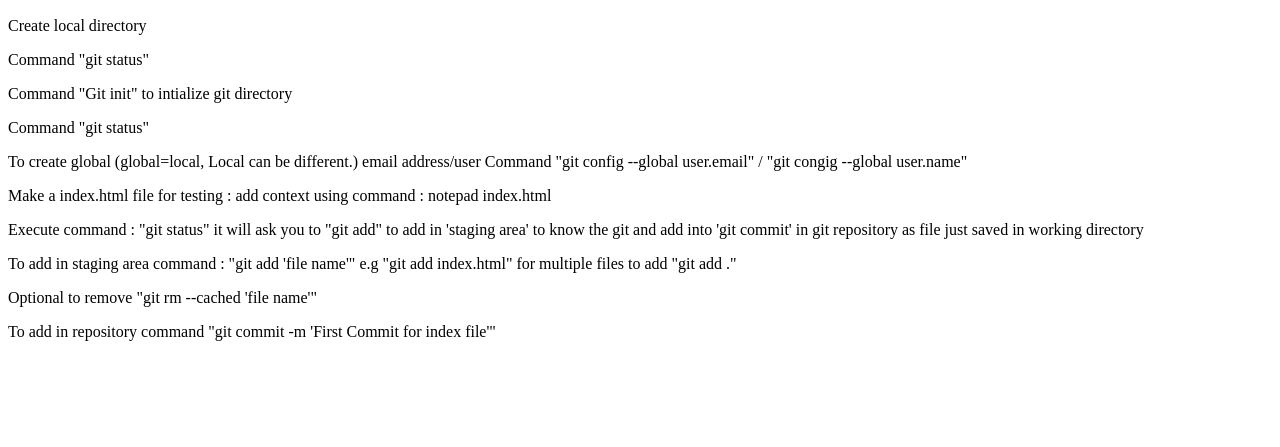
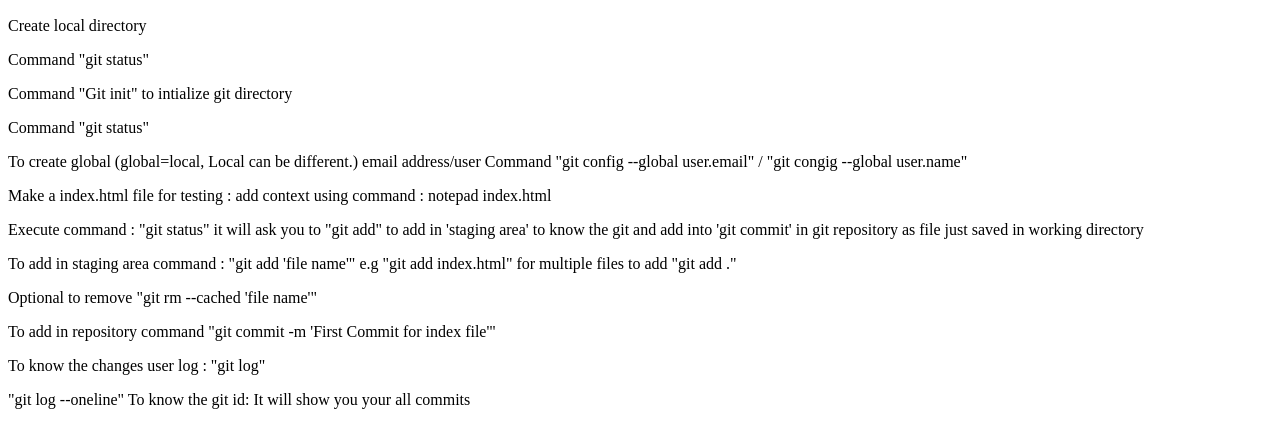
Before and after one commit to abhishekpawar-asp/abhishekpawar, a plain HTML site: page index.html in a window 1280 px wide. Shown: the part 137-584 px from the top of the page. Drawn offline with Linux system fonts and the light colour scheme.

Commit message:
Second Change Commit

```diff
--- a/index.html
+++ b/index.html
@@ -18,6 +18,8 @@
   <p>To add in staging area command : "git add 'file name'" e.g "git add index.html" for multiple files to add "git add ."</p>
   <p>Optional to remove "git rm --cached 'file name'"</p>
   <p>To add in repository command "git commit -m 'First Commit for index file'"</p>
+  <p>To know the changes user log : "git log"</p>
+  <p>"git log --oneline" To know the git id: It will show you your all commits</p>
 
 </body>
 </html>
```
